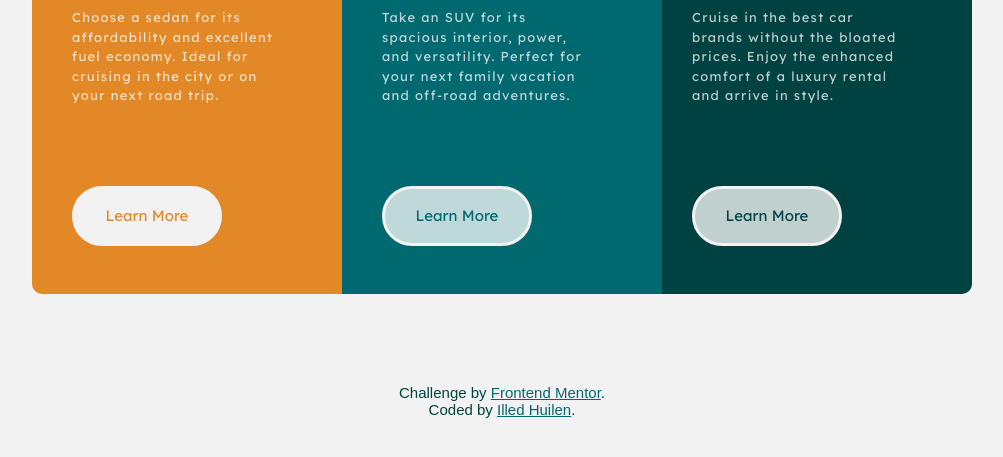
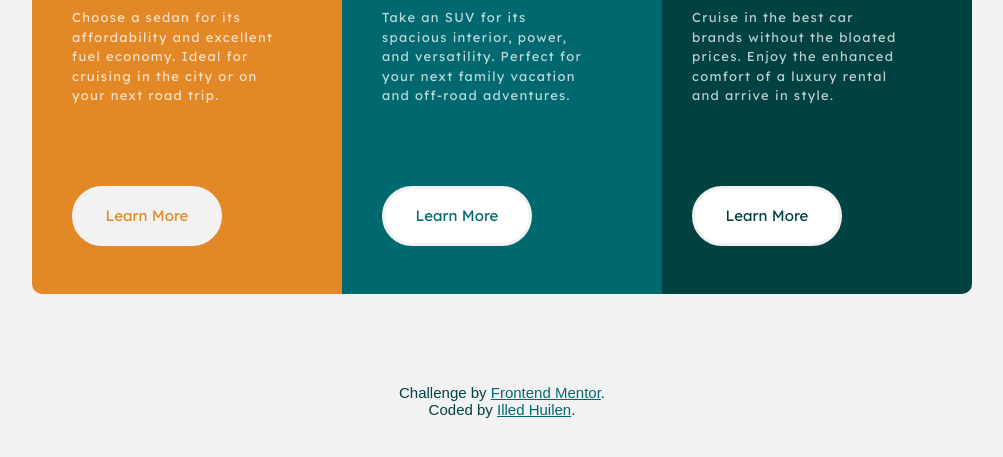
Before and after one commit to IlledNacu/Challenge-2-FrontendMentor, a plain HTML site: page index.html in a window 1280 px wide. Shown: the part 301-758 px from the top of the page, without its empty margins (138-1141 px from the left). Drawn offline with Linux system fonts and the light colour scheme.

Commit message:
color boton

```diff
--- a/style.css
+++ b/style.css
@@ -56,7 +56,7 @@ button {
     border-radius: 45px;
     /*20px*/
     border-style: none;
-    background-color: hsla(0, 0%, 100%, 0.75);
+    background-color: hsla(0, 0%, 100%);
     border: solid hsl(0, 0%, 95%);
     font-family: 'Lexend Deca', sans-serif;
     font-size: 15px;
```
